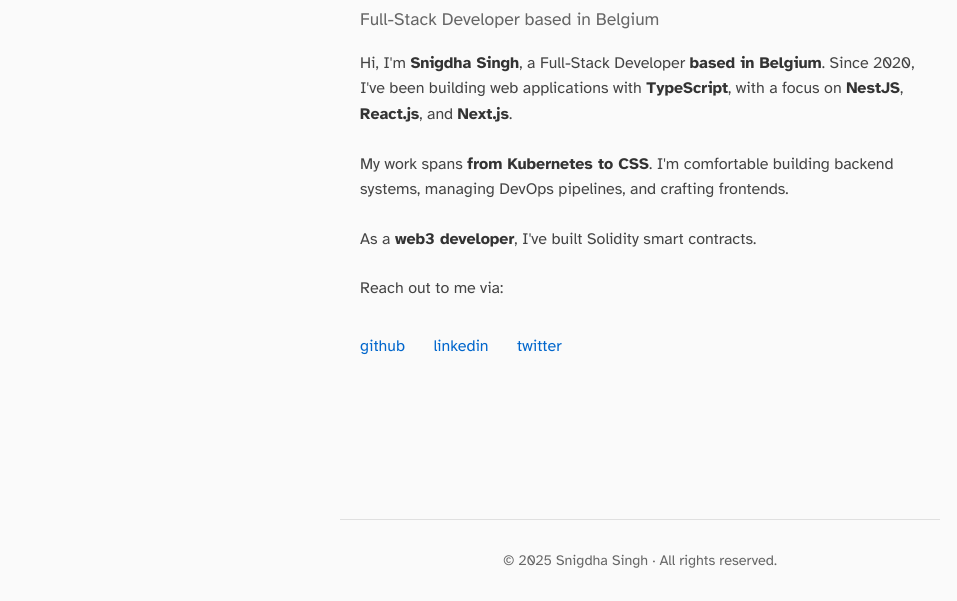
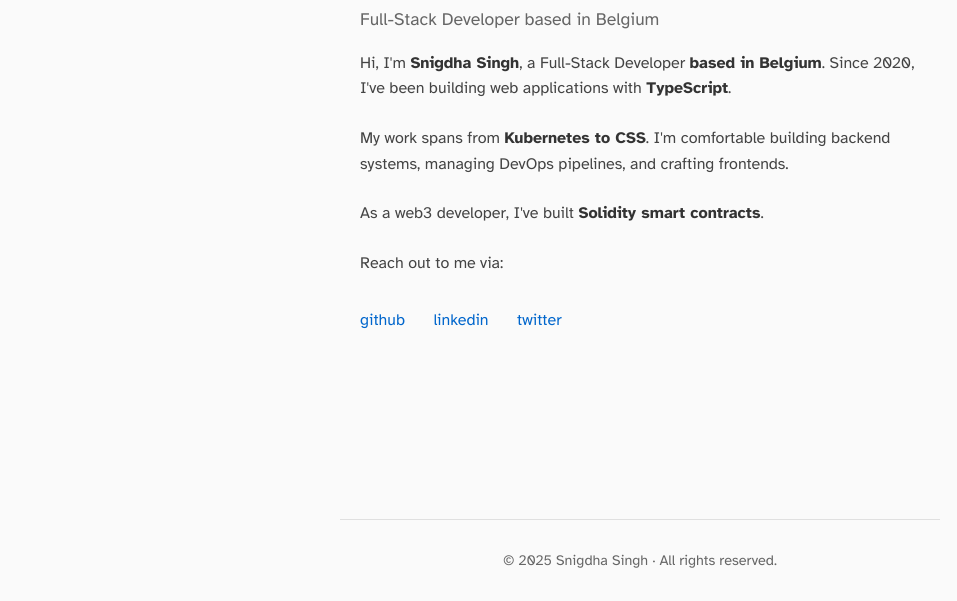
Before and after one commit to snigdha920/snigdhasingh.com, a plain HTML site: page index.html in a window 1280 px wide. Shown: the part 199-800 px from the top of the page, without its empty margins (0-957 px from the left). Drawn offline with Linux system fonts and the light colour scheme.

Commit message:
feat: make description more concise

```diff
--- a/index.html
+++ b/index.html
@@ -164,17 +164,16 @@
 
       <p>
         Hi, I'm <strong>Snigdha Singh</strong>, a Full-Stack Developer <strong>based in Belgium</strong>. Since 2020, I've
-        been building web applications with <strong>TypeScript</strong>, with a focus on <strong>NestJS</strong>,
-        <strong>React.js</strong>, and <strong>Next.js</strong>.
+        been building web applications with <strong>TypeScript</strong>.
       </p>
 
       <p>
-        My work spans <strong>from Kubernetes to CSS</strong>. I'm comfortable building backend systems,
+        My work spans from <strong>Kubernetes to CSS</strong>. I'm comfortable building backend systems,
         managing DevOps pipelines, and crafting frontends.
       </p>
 
       <p>
-        As a <strong>web3 developer</strong>, I've built Solidity smart contracts.
+        As a web3 developer, I've built <strong>Solidity smart contracts</strong>.
       </p>
 
       <p>Reach out to me via:</p>
```
